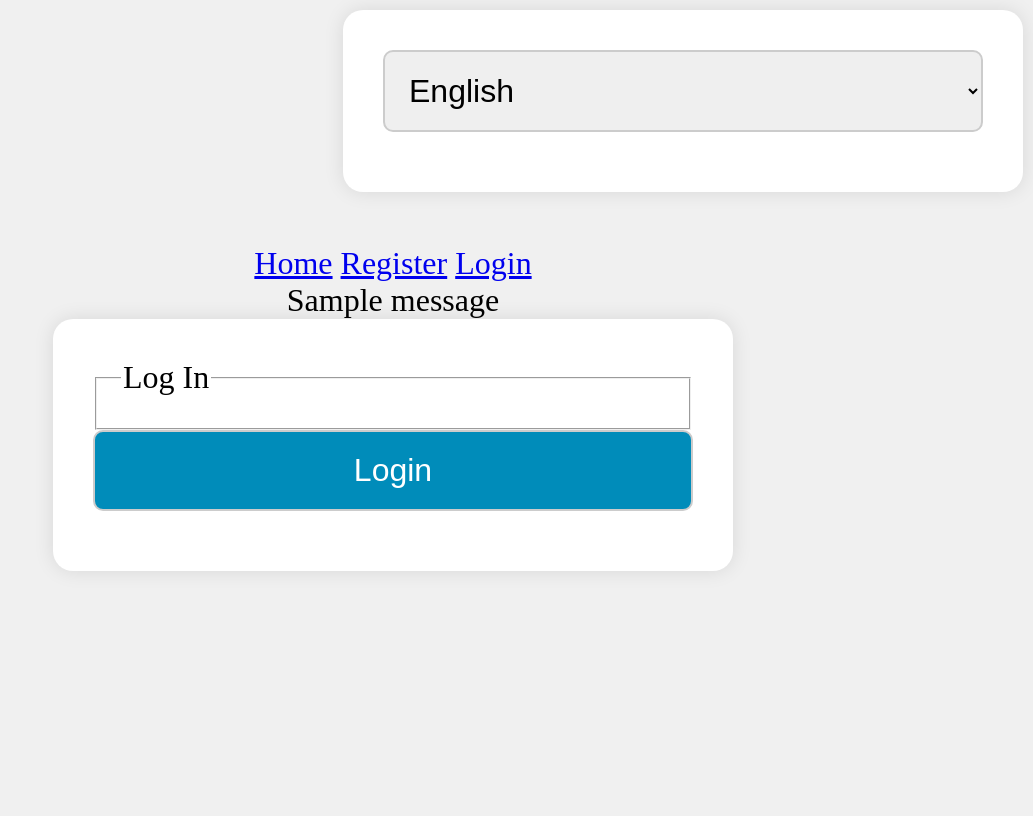
After one commit to psycalc/temporistics_matching_algorithm, a Flask app: page /login in a window 1280 px wide. The commit adds this page. Shown: the whole page, without its empty margins (247-1280 px from the left). Run offline with Flask 2, Linux system fonts and the light colour scheme; one stand-in notice (Sample message) is shown.

Commit message:
feature_login_register

```diff
--- /dev/null
+++ b/app/forms.py
@@ -0,0 +1,16 @@
+# app/forms.py
+from flask_wtf import FlaskForm
+from wtforms import StringField, PasswordField, SubmitField
+from wtforms.validators import DataRequired, Email, EqualTo, Length
+
+class RegistrationForm(FlaskForm):
+    username = StringField('Username', validators=[DataRequired(), Length(min=2, max=20)])
+    email = StringField('Email', validators=[DataRequired(), Email()])
+    password = PasswordField('Password', validators=[DataRequired()])
+    confirm_password = PasswordField('Confirm Password', validators=[DataRequired(), EqualTo('password')])
+    submit = SubmitField('Sign Up')
+
+class LoginForm(FlaskForm):
+    email = StringField('Email', validators=[DataRequired(), Email()])
+    password = PasswordField('Password', validators=[DataRequired()])
+    submit = SubmitField('Login')
--- a/app/routes.py
+++ b/app/routes.py
@@ -10,12 +10,12 @@ from wtforms import HiddenField
 from .services import calculate_relationship
 from flask_babel import _
 from flask import make_response
-
+from app.forms import RegistrationForm, LoginForm
+from flask import render_template, flash, redirect, url_for
 
 main = Blueprint('main', __name__)
 limiter = Limiter(key_func=get_remote_address)
 
-# Create a simple form with a hidden field for CSRF protection
 class EmptyForm(FlaskForm):
     csrf_token = HiddenField()
 
@@ -25,35 +25,46 @@ def get_types():
     types = get_types_by_typology(typology_name)
     return jsonify({'types': types})
 
-@main.route('/', methods=['GET', 'POST'])
+def get_typology_class(typology_name):
+    typology_classes = {
+        "Temporistics": TypologyTemporistics,
+        "Psychosophia": TypologyPsychosophia,
+        "Amatoric": TypologyAmatoric,
+        "Socionics": TypologySocionics
+    }
+    return typology_classes.get(typology_name)
+
+@main.route('/calculate', methods=['POST'])
+def calculate():
+    typology_name = request.form.get('typology')
+    user1_type = request.form.get('user1')
+    user2_type = request.form.get('user2')
+
+    if not typology_name or not user1_type or not user2_type:
+        return render_template('error.html', error_message=_("Invalid input. Please provide all required fields.")), 400
+
+    typology_class = get_typology_class(typology_name)
+
+    if not typology_class:
+        return render_template('error.html', error_message=_("Invalid typology name. Please select a valid typology.")), 400
+
+    # Validate user types
+    valid_types = typology_class().get_all_types()
+    if user1_type not in valid_types:
+        return render_template('error.html', error_message=_("Invalid type for User 1. Please select a valid type.")), 400
+    if user2_type not in valid_types:
+        return render_template('error.html', error_message=_("Invalid type for User 2. Please select a valid type.")), 400
+
+    relationship_type, comfort_score = calculate_relationship(user1_type, user2_type, typology_class)
+    return render_template('result.html', relationship_type=relationship_type, comfort_score=comfort_score)
+
+@main.route('/', methods=['GET'])
 @limiter.limit("100/hour")
 def index():
     try:
         default_typology_name = "Temporistics"
         types = get_types_by_typology(default_typology_name)
-        form = EmptyForm()  # Create an instance of the form
-
-        if request.method == 'POST':
-            typology_name = request.form.get('typology')
-            user1 = request.form.get('user1')
-            user2 = request.form.get('user2')
-
-            # Input validation and sanitization
-            if not typology_name or not user1 or not user2:
-                return render_template('error.html', error_message=_("Invalid input"))
-
-            typology_class = {
-                "Temporistics": TypologyTemporistics,
-                "Psychosophia": TypologyPsychosophia,
-                "Amatoric": TypologyAmatoric,
-                "Socionics": TypologySocionics
-            }.get(typology_name)
-
-            if not typology_class:
-                return render_template('error.html', error_message=_("Invalid typology name"))
-
-            relationship_type, comfort_score = calculate_relationship(user1, user2, typology_class)
-            return render_template('result.html', relationship_type=relationship_type, comfort_score=comfort_score)
+        form = EmptyForm()
 
         return render_template('index.html', types=types, form=form)
 
@@ -63,12 +74,32 @@ def index():
 
 @main.route('/change_language', methods=['POST'])
 def change_language():
+    COOKIE_NAME = 'locale'
+    COOKIE_EXPIRATION = 60 * 60 * 24 * 30  # 30 days
+
     language = request.form.get('language')
-    print(f"Changing language to: {language}")  # Debug print
-    if language and language in current_app.config['LANGUAGES']:  # Use current_app here
+    if language and language in current_app.config['LANGUAGES']:
         response = make_response(redirect(url_for('main.index')))
-        response.set_cookie('locale', language, max_age=60*60*24*30)
+        response.set_cookie(COOKIE_NAME, language, max_age=COOKIE_EXPIRATION)
         return response
     else:
-        print(f"Failed to change language. Supported languages: {current_app.config['LANGUAGES']}")  # Use current_app here
-        return jsonify({"success": False, "error": "Language change failed"}), 400
+        current_app.logger.error(f"Failed to change language. Supported languages: {current_app.config['LANGUAGES']}")
+        return jsonify({"success": False, "error": "Language change failed. Please select a supported language."}), 400
+
+@main.route('/register', methods=['GET', 'POST'])
+def register():
+    form = RegistrationForm()
+    if form.validate_on_submit():
+        # TODO: Add user registration logic
+        flash('Account created for {}!'.format(form.username.data), 'success')
+        return redirect(url_for('main.login'))
+    return render_template('register.html', title='Register', form=form)
+
+@main.route('/login', methods=['GET', 'POST'])
+def login():
+    form = LoginForm()
+    if form.validate_on_submit():
+        # TODO: Add user login logic
+        flash('You have been logged in!', 'success')
+        return redirect(url_for('main.index'))
+    return render_template('login.html', title='Login', form=form)
--- a/app/templates/base.html
+++ b/app/templates/base.html
@@ -6,6 +6,24 @@
   <script src="https://code.jquery.com/jquery-3.6.0.min.js"></script>
 </head>
 <body>
+  <nav>
+    <div class="navbar-nav">
+      <a class="nav-item nav-link" href="{{ url_for('main.index') }}">Home</a>
+      <a class="nav-item nav-link" href="{{ url_for('main.register') }}">Register</a>
+      <a class="nav-item nav-link" href="{{ url_for('main.login') }}">Login</a>
+    </div>
+  </nav>
+
+  {% with messages = get_flashed_messages(with_categories=true) %}
+    {% if messages %}
+      {% for category, message in messages %}
+        <div class="alert alert-{{ category }}">
+          {{ message }}
+        </div>
+      {% endfor %}
+    {% endif %}
+  {% endwith %}
+
   {% if form %}
     <div class="language-switcher">
       <form action="{{ url_for('main.change_language') }}" method="post">
@@ -19,9 +37,11 @@
       </form>
     </div>
   {% endif %}
+
   <div class="container">
     {% block content %}{% endblock %}
   </div>
+
   <script src="{{ url_for('static', filename='js/scripts.js') }}"></script>
 </body>
 </html>
--- a/app/templates/index.html
+++ b/app/templates/index.html
@@ -2,7 +2,7 @@
 
 {% block content %}
   <h1>Psychological Calculator</h1>
-  <form method="post" action="/">
+  <form method="post" action="{{ url_for('main.calculate') }}">
     {{ form.csrf_token }}
     <label for="typology">Select Typology:</label>
     <select name="typology" id="typology" onchange="updateTypes()" required>
--- /dev/null
+++ b/app/templates/login.html
@@ -0,0 +1,16 @@
+<!-- app/templates/login.html -->
+{% extends "base.html" %}
+{% block content %}
+  <div class="content-section">
+    <form method="POST" action="">
+      {{ form.hidden_tag() }}
+      <fieldset class="form-group">
+        <legend class="border-bottom mb-4">Log In</legend>
+        <!-- Render form fields -->
+      </fieldset>
+      <div class="form-group">
+        {{ form.submit(class="btn btn-outline-info") }}
+      </div>
+    </form>
+  </div>
+{% endblock content %}
```
Also changed, not shown: app/templates/register.html (added, +16 -0 lines), 2 other files.
